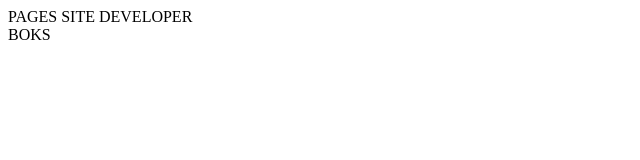
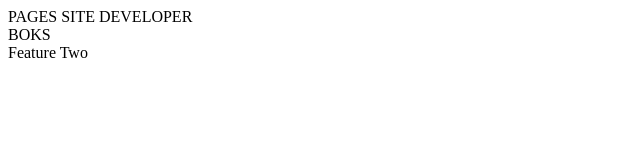
Before and after one commit to McAndersC/testpage, a plain HTML site: page index.html in a window 1280 px wide. Shown: the whole page, without its empty margins (0-640 px from the left). Drawn offline with Linux system fonts and the light colour scheme.

Commit message:
Feature Two

```diff
--- a/index.html
+++ b/index.html
@@ -11,5 +11,13 @@
 
     <div>BOKS</div>
 
+
+
+
+
+
+
+
+    <div>Feature Two</div>
 </body>
 </html>
```
